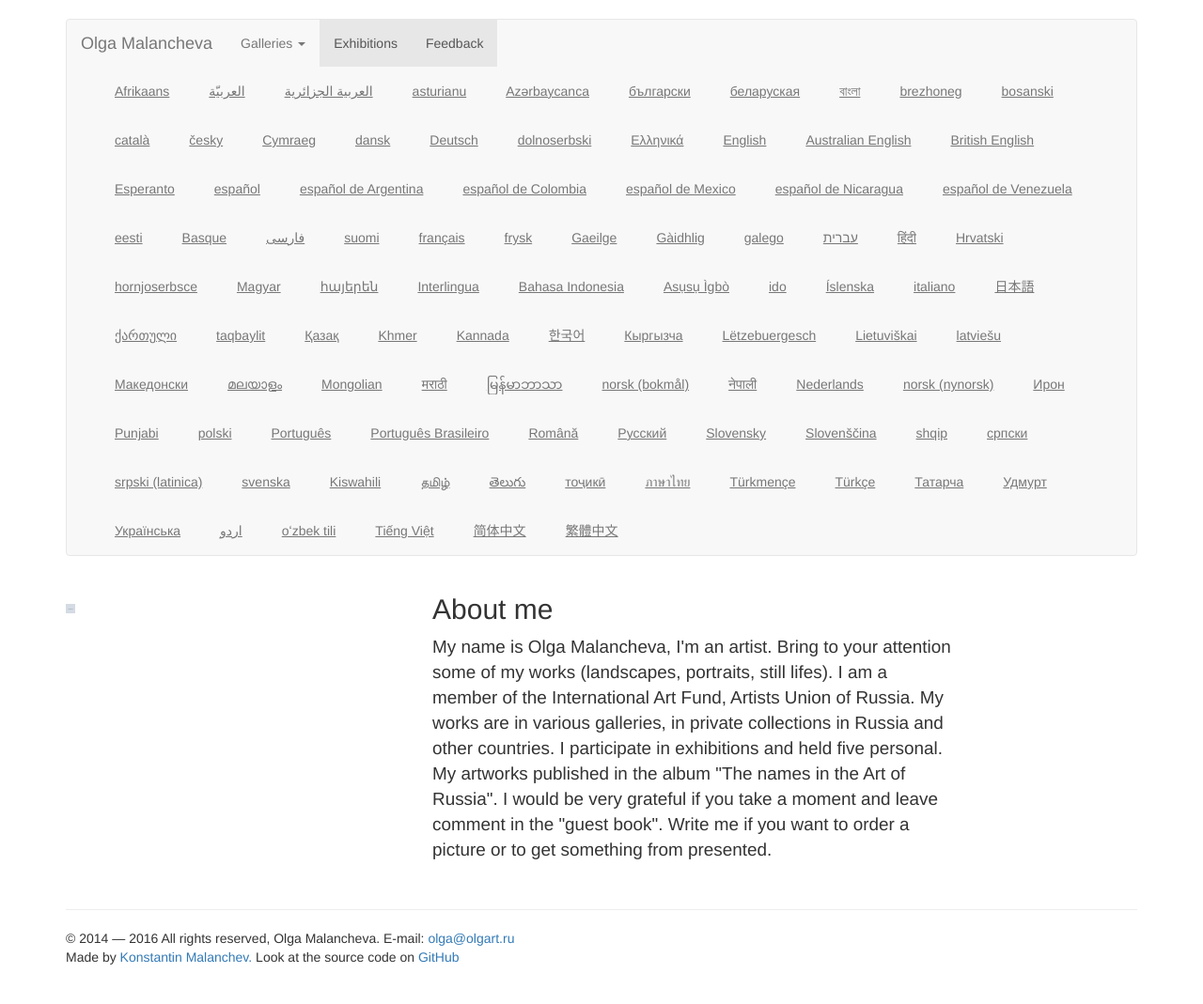
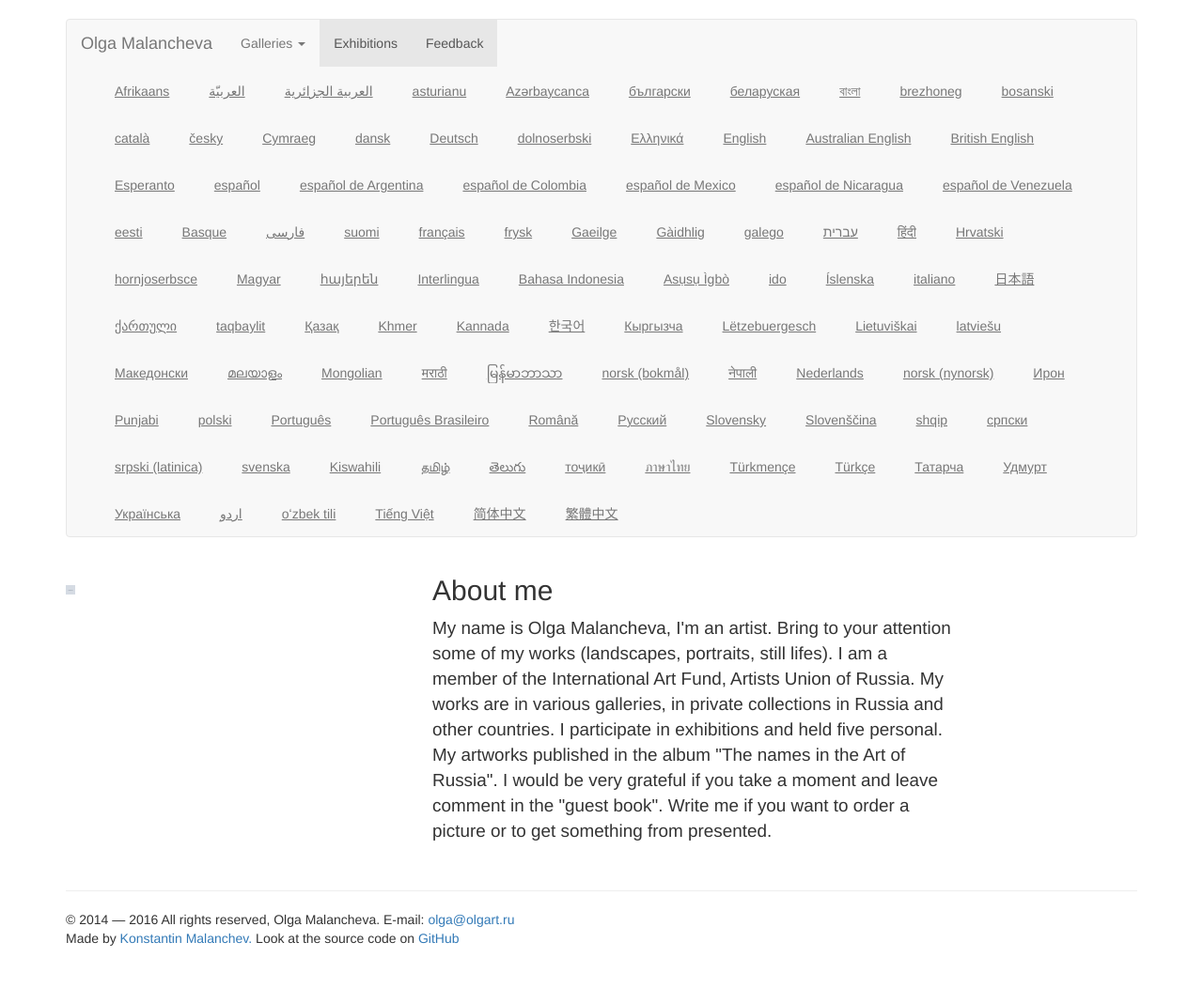
Before and after one commit to hombit/olgart, a Django app: template olgart/templates/index.html in a window 1280 px wide. Shown: the whole page at 94% size. After the commit the page ends 1007 px from the top, so only its background shows below. Run offline with Django 3.2, Linux system fonts and the light colour scheme; the template is opened without the code that fills it: most values are stand-ins (such as "Sample title", 1, 10 or a date in 2020); grey boxes marked "Sample" are stand-in pictures; some libraries are stand-ins or nearby versions.

Commit message:
Remove one more wrong symbol

```diff
--- a/static/css/base.css
+++ b/static/css/base.css
@@ -19,6 +19,6 @@ body{
 }
 
 /* https://github.com/hombit/olgart/issues/1#issue-133919889 */
-.navbar-nav>li> {
+.navbar-nav>li {
 	margin-bottom: -2px;
 }
```
